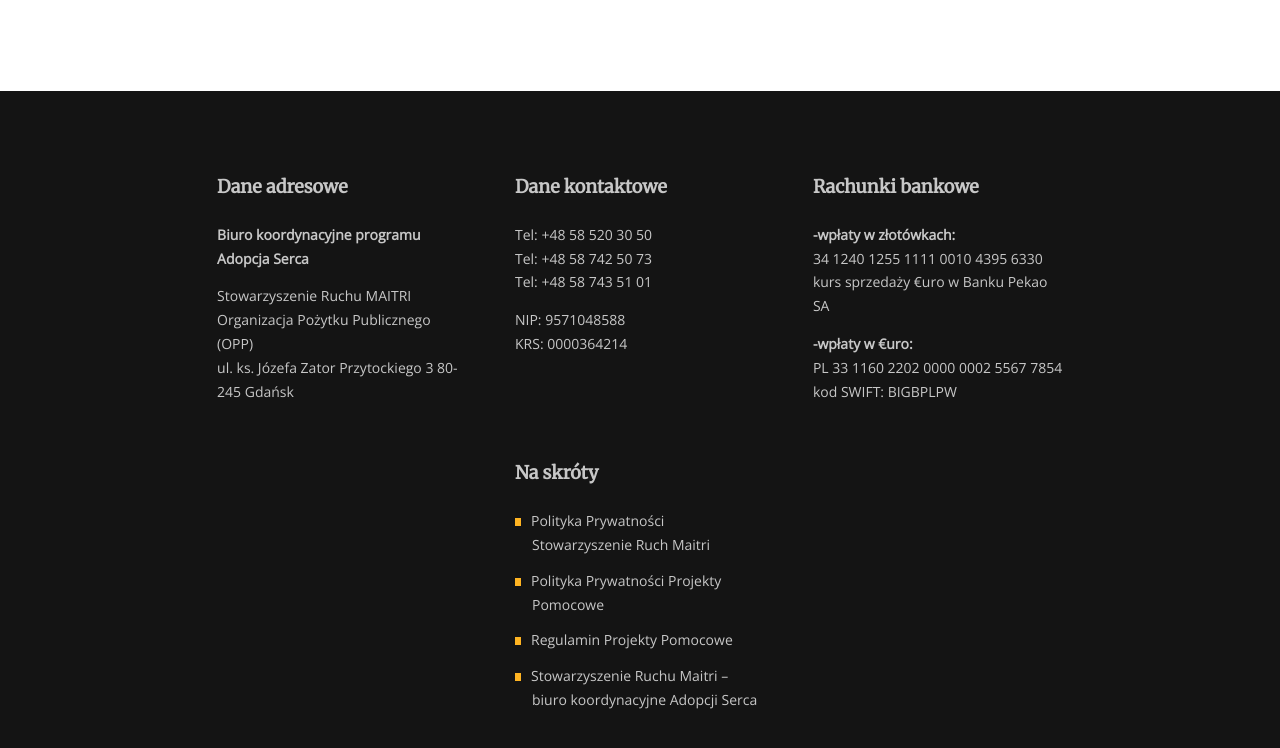
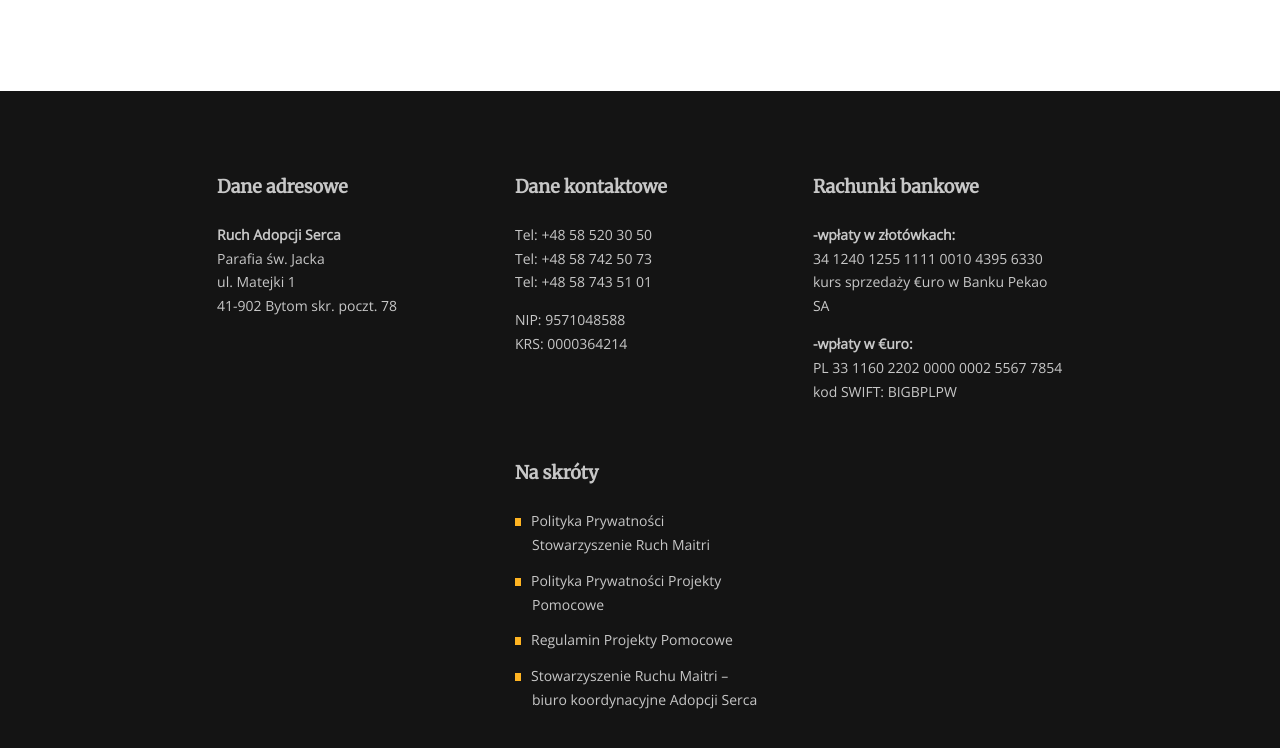
Before and after one commit to Gojodzojo/maitri-bytom-website, an Astro site in the folder page/: page / in a window 1280 px wide. Shown: the part 974-1722 px from the top of the page. Built offline with nearby package versions, Linux system fonts and the light colour scheme; Astro itself is replaced by a stand-in of ours.

Commit message:
Update Sekcje stopki “sekcja1”

```diff
--- a/page/src/markdown/footer_sections/sekcja1.md
+++ b/page/src/markdown/footer_sections/sekcja1.md
@@ -1,11 +1,9 @@
 ---
 title: Dane adresowe
 position: 1
+draft: false
 ---
-
-**Biuro koordynacyjne programu Adopcja Serca**
-
-Stowarzyszenie Ruchu MAITRI\
-Organizacja Pożytku Publicznego (OPP)\
-ul. ks. Józefa Zator Przytockiego 3
-80-245 Gdańsk
+**Ruch Adopcji Serca**\
+Parafia św. Jacka\
+ul. Matejki 1\
+41-902 Bytom skr. poczt. 78
```
